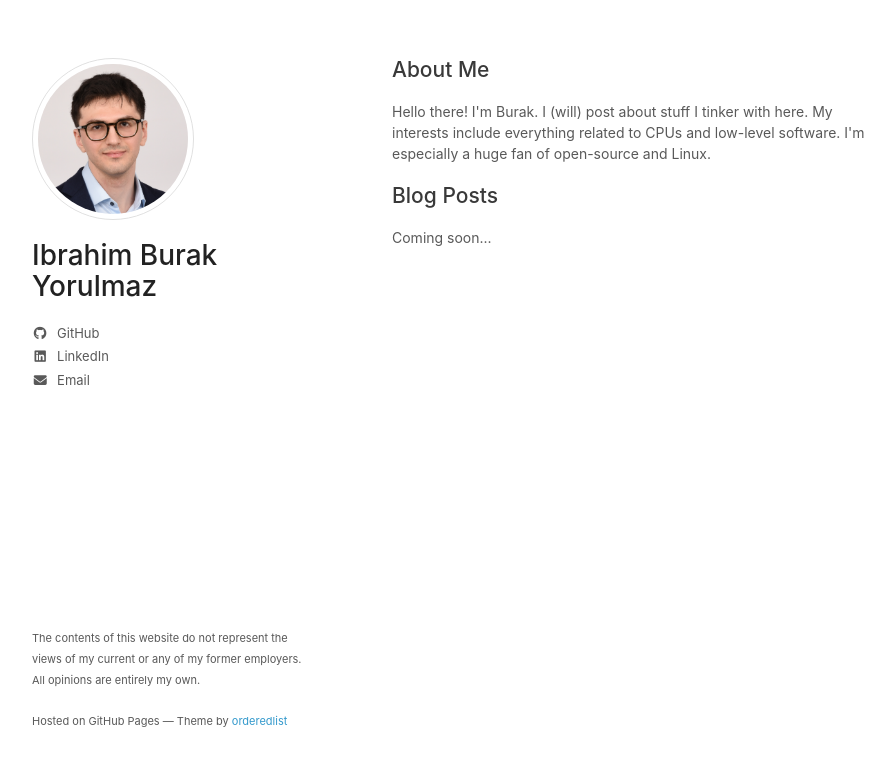
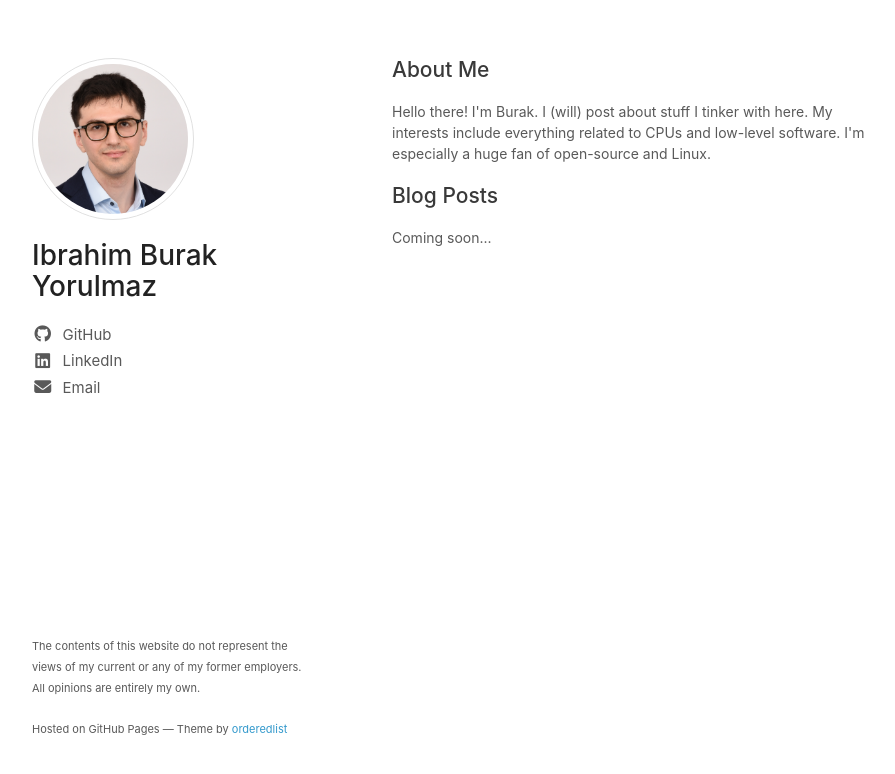
Before and after one commit to iburaky2/iburaky2.github.io, a plain HTML site: page index.html in a window 1280 px wide. Shown: the whole page, without its empty margins (178-1073 px from the left). Drawn offline with Linux system fonts and the light colour scheme.

Commit message:
Fix overlapping header and footer on wide and  short screens

```diff
--- a/index.html
+++ b/index.html
@@ -15,10 +15,10 @@
   </head>
   <body>
     <div class="wrapper">
+      <div class="sidebar">
         <header>
           <img class="avatar" src="img/me_square.jpg" alt="Ibrahim Burak Yorulmaz">
           <h1>Ibrahim Burak Yorulmaz</h1>
-        <!-- Fill in the href values below; leave a link out to hide it. -->
           <ul class="links">
             <li><a href="https://github.com/iburaky2"><i class="fa-fw fa-brands fa-github"   aria-hidden="true"></i> GitHub</a></li>
             <li><a href="https://www.linkedin.com/in/iburaky/"><i class="fa-fw fa-brands fa-linkedin" aria-hidden="true"></i> LinkedIn</a></li>
@@ -34,6 +34,14 @@
           </ul>
           -->
         </header>
+        <footer>
+          <!--
+          <p>This project is maintained by <a href="http://github.com/orderedlist">Steve Smith</a></p>
+          -->
+          <p><small>The contents of this website do not represent the views of my current or any of my former employers. All opinions are entirely my own.</small></p>
+          <p><small>Hosted on GitHub Pages &mdash; Theme by <a href="https://github.com/orderedlist">orderedlist</a></small></p>
+        </footer>
+      </div>
       <section>
         <h2>About Me</h2>
         <p>
@@ -46,13 +54,6 @@
         <p>Coming soon...</p>
 
       </section>
-      <footer>
-        <!--
-        <p>This project is maintained by <a href="http://github.com/orderedlist">Steve Smith</a></p>
-        -->
-        <p><small>The contents of this website do not represent the views of my current or any of my former employers. All opinions are entirely my own.</small></p>
-        <p><small>Hosted on GitHub Pages &mdash; Theme by <a href="https://github.com/orderedlist">orderedlist</a></small></p>
-      </footer>
     </div>
     <script src="javascripts/scale.fix.js"></script>
   </body>
--- a/stylesheets/styles.css
+++ b/stylesheets/styles.css
@@ -103,10 +103,17 @@ img {
   max-width:100%;
 }
 
+.sidebar {
+  position:fixed;
+  width:270px;
+  display:flex;
+  flex-direction:column;
+  height:calc(100vh - 100px);
+  overflow-y:auto;
+}
+
 header {
-  width:270px;
-  float:left;
-  position:fixed;
+  width:auto;
   -webkit-font-smoothing:subpixel-antialiased;
 }
 
@@ -152,14 +159,16 @@ header ul.links a {
   height:auto;
   padding:2px 0;
   border-radius:0;
-  font-size:13px;
+  font-size:15px;
   line-height:1.5;
   text-align:left;
   color:#595959;
 }
 
 header ul.links a i {
-  margin-right:0.4em;
+  font-size:17px;
+  vertical-align:-0.05em;
+  margin-right:0.3em;
   text-align:center;
 }
 
@@ -244,10 +253,8 @@ hr {
 }
 
 footer {
-  width:270px;
-  float:left;
-  position:fixed;
-  bottom:50px;
+  width:auto;
+  margin-top:auto;
   -webkit-font-smoothing:subpixel-antialiased;
 }
 
@@ -256,6 +263,15 @@ footer {
   div.wrapper {
     width:auto;
     margin:0;
+    display:flex;
+    flex-direction:column;
+  }
+
+  /* Single-column layout: dissolve the sidebar wrapper so its children take
+     part in the wrapper's flow, then restore document order - header, content,
+     footer. Without this the footer would land above the content. */
+  .sidebar {
+    display:contents;
   }
 
   header, section, footer {
@@ -265,14 +281,21 @@ footer {
   }
 
   header {
+    order:1;
     padding-right:320px;
   }
 
   section {
+    order:2;
     border:1px solid #e5e5e5;
     border-width:1px 0;
     padding:20px 0;
     margin:0 0 20px;
+  }
+
+  footer {
+    order:3;
+    margin-top:0;
   }
 
   header a small {
```
Lines whose indentation alone changed are shown as unchanged.
